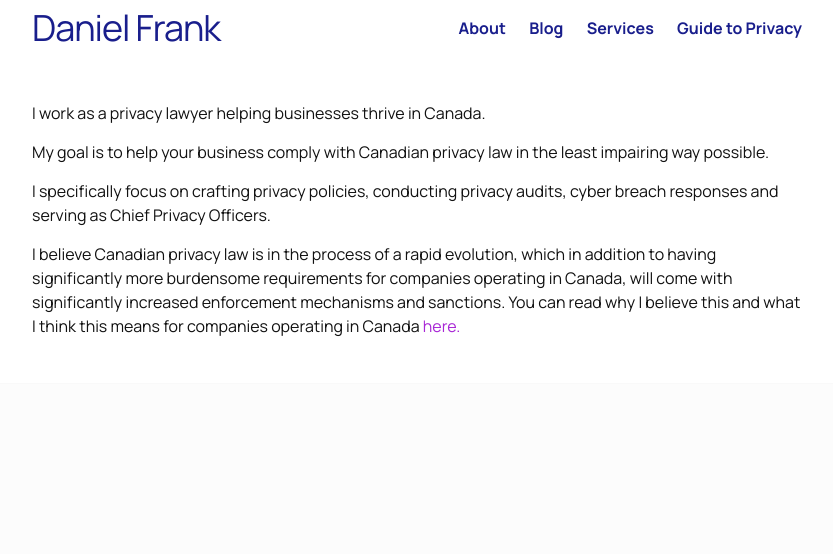
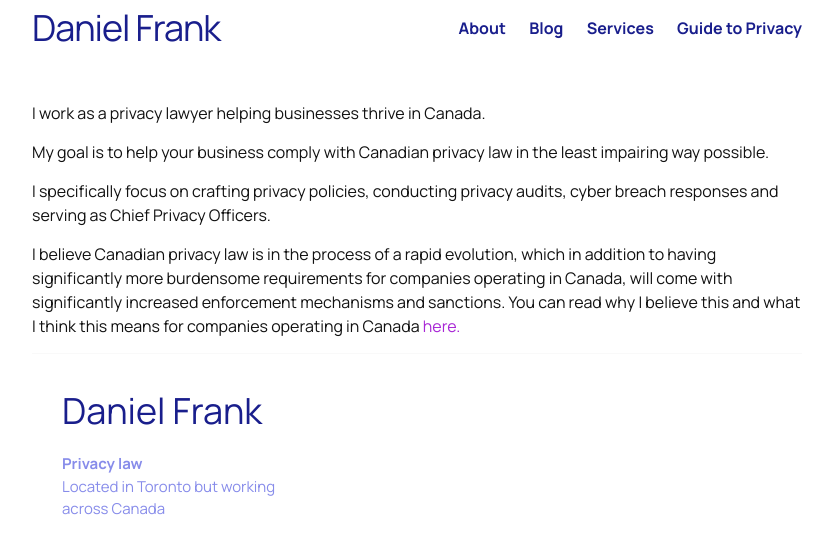
Before and after one commit to DanielmmFrank/Danielmmfrank.github.io, a Jekyll site: the page built from index.html, in a window 1280 px wide. Shown: the top 554 px of the page, without its empty margins (223-1056 px from the left). Built offline with Jekyll 4.4.1, drawn with Linux system fonts in a browser that asks for light colours; some web fonts are replaced.

Commit message:
Update default.html

```diff
--- a/_layouts/default.html
+++ b/_layouts/default.html
@@ -81,6 +81,25 @@
 
 <p>I believe Canadian privacy law is in the process of a rapid evolution, which in addition to having significantly more burdensome requirements for companies operating in Canada, will come with significantly increased enforcement mechanisms and sanctions. You can read why I believe this and what I think this means for companies operating in Canada <a href="danielmmfrank.github.io">here. </p>
 
+	<footer class="site-footer">
+
+  <div class="wrapper">
+
+    <h2 class="footer-heading">Daniel Frank</h2>
+    <p class="footer-description"></p>
+
+    <div class="footer-col-wrapper">
+      <div class="footer-col  footer-col-1">
+        <ul class="contact-list">
+          <li><b>Privacy law</b></li>
+          <li>Located in Toronto but working across Canada</li>
+        </ul>
+      </div>
+
+  </div>
+
+</footer>
+
 
   </body>
 
```
